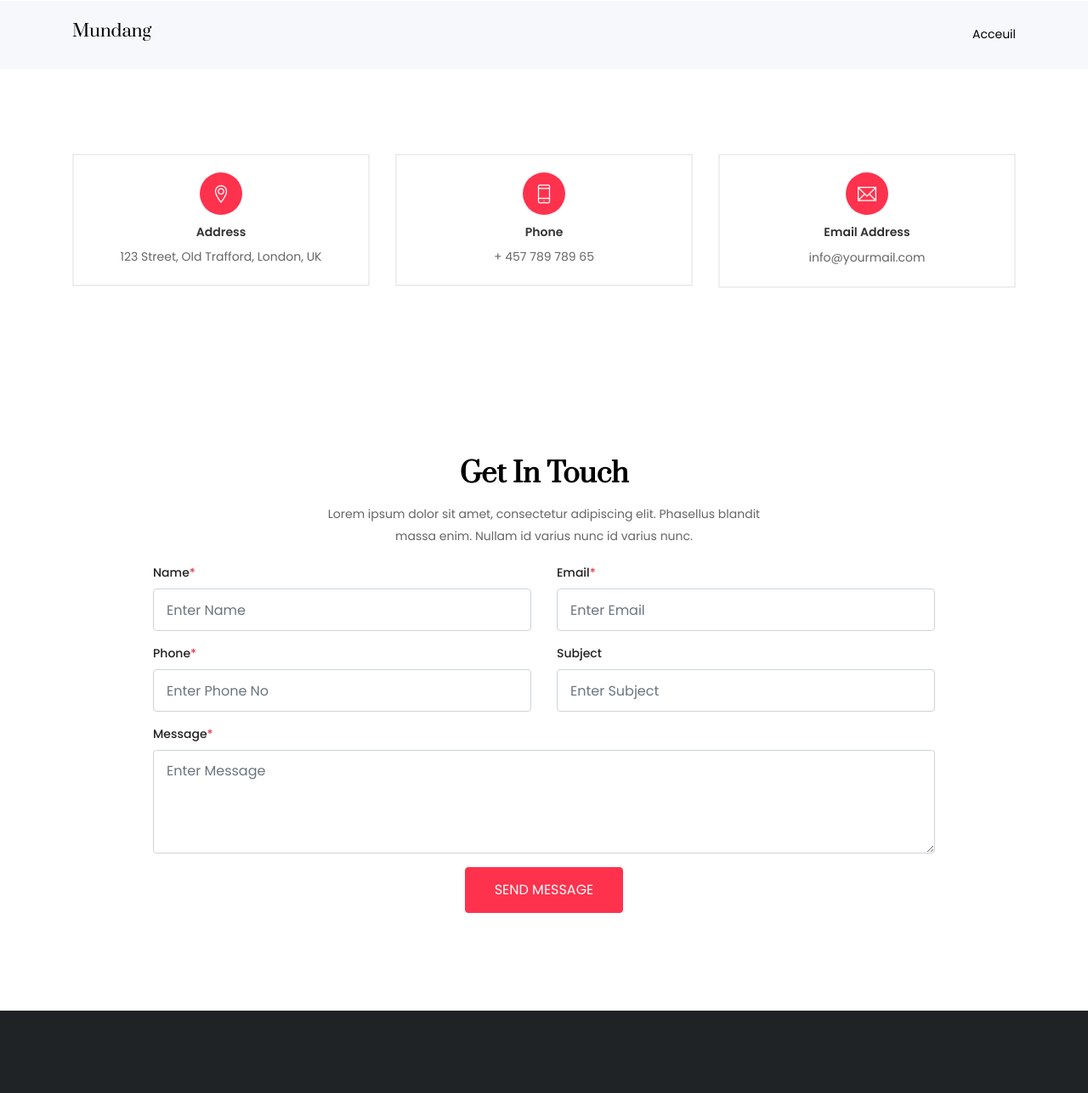
After one commit to mono57/mundang-backend, a Django app: page /contact/ in a window 1280 px wide. The commit adds this page. Shown: the part 367-1654 px from the top of the page at 85% size. Run offline with Django 3.2, Linux system fonts and the light colour scheme; some libraries are stand-ins or nearby versions; some web fonts are replaced.

Commit message:
feat(app): add contact & about pages

```diff
--- a/mundang/urls.py
+++ b/mundang/urls.py
@@ -3,11 +3,13 @@ from django.urls import path, include
 from django.conf import settings
 from django.conf.urls.static import static
 
-from mundang.views import IndexTemplateView, CountributeTemplateView
+from mundang.views import IndexTemplateView, CountributeTemplateView, AboutTemplateView, ContactTemplateView
 
 urlpatterns = [
     path('', IndexTemplateView.as_view(), name='home'),
     path('contribute/', CountributeTemplateView.as_view(), name='contribute'),
+    path('about/', AboutTemplateView.as_view(), name='about'),
+    path('contact/', ContactTemplateView.as_view(), name='contact'),
     path('blog/', include('blog.urls', namespace='blog')),
     path('api/quotes/', include('quotes.api.urls', namespace='api_quotes')),
     path('dashboard/', include('dashboard.urls', namespace='dashboard')),
--- a/mundang/views.py
+++ b/mundang/views.py
@@ -7,3 +7,9 @@ class IndexTemplateView(TemplateView):
 
 class CountributeTemplateView(TemplateView):
     template_name: str = 'contribute.html'
+
+class AboutTemplateView(TemplateView):
+    template_name: str = 'about.html'
+
+class ContactTemplateView(TemplateView):
+    template_name: str = 'contact.html'
--- a/templates/base/header.html
+++ b/templates/base/header.html
@@ -3,6 +3,9 @@
 {% url 'home' as home_url %}
 {% url 'blog:post_list' as blog_url %}
 {% url 'dashboard:home' as bashboard_url %}
+{% url 'contribute' as contribute_url %}
+{% url 'about' as about_url %}
+{% url 'contact' as contact_url %}
 
 <header class="header_wrap dark_skin fixed-top">
 	{% include "base/top_header.html" %}
@@ -17,10 +20,10 @@
                 <ul class="navbar-nav">
                     <li><a class="nav-link nav_item {% if request.path == home_url %}active{% endif %}" href="{{home_url}}">{% trans "Acceuil" %}</a></li>
                     <li><a class="nav-link nav_item {% if request.path == blog_url %}active{% endif %}" href="{{blog_url}}">{% trans "Blog" %}</a></li>
-                    <li><a class="nav-link nav_item" href="">{% trans "Dictionnaire" %}</a></li>
-                    <li><a class="nav-link nav_item" href="{% url 'contribute' %}">{% trans "Contribution" %}</a></li>
-                    <li><a class="nav-link nav_item" href="">{% trans "A propos" %}</a></li>
-                    <li><a class="nav-link nav_item" href="">{% trans "Contact" %}</a></li>
+                    <li><a class="nav-link nav_item {% if request.path == dico_url %}active{% endif %}" href="">{% trans "Dictionnaire" %}</a></li>
+                    <li><a class="nav-link nav_item {% if request.path == contribute_url %}active{% endif %}" href="{{contribute_url}}">{% trans "Contribution" %}</a></li>
+                    <li><a class="nav-link nav_item {% if request.path == about_url %}active{% endif %}" href="{{about_url}}">{% trans "A propos" %}</a></li>
+                    <li><a class="nav-link nav_item {% if request.path == contact_url %}active{% endif %}" href="{{contact_url}}">{% trans "Contact" %}</a></li>
                     {% if request.user.is_authenticated %}
                     <li class="dropdown">
                         <a data-toggle="dropdown" class="nav-link dropdown-toggle" href="#"><i class="fas fa-user-tie"></i> &ensp; {{request.user.get_full_name}}</a>
--- /dev/null
+++ b/templates/contact.html
@@ -0,0 +1,100 @@
+{% extends 'base_site.html' %}
+
+{% load i18n %}
+
+{% block title %}
+{% trans "Contact" %}
+{% endblock title %}
+
+{% block content %}
+{{ block.super }}
+
+<div class="section pb_70">
+    <div class="container">
+        <div class="row">
+            <div class="col-lg-4 col-md-6">
+            	<div class="contact_wrap contact_style1">
+                    <div class="contact_icon">
+                        <i class="ti-location-pin"></i>
+                    </div>
+                    <div class="contact_text">
+                        <span>Address</span>
+                        <p>123 Street, Old Trafford, London, UK</p>
+                    </div>
+                </div>
+            </div>
+            <div class="col-lg-4 col-md-6">
+            	<div class="contact_wrap contact_style1">
+                    <div class="contact_icon">
+                          <i class="ti-mobile"></i>
+                    </div>
+                    <div class="contact_text">
+                        <span>Phone</span>
+                        <p>+ 457 789 789 65</p>
+                    </div>
+                </div>
+            </div>
+            <div class="col-lg-4 col-md-6">
+            	<div class="contact_wrap contact_style1">
+                    <div class="contact_icon">
+                        <i class="ti-email"></i>
+                    </div>
+                    <div class="contact_text">
+                        <span>Email Address</span>
+                        <a href="mailto:info@sitename.com">info@yourmail.com</a>
+                    </div>
+                </div>
+            </div>
+        </div>
+    </div>
+</div>
+
+<div class="section">
+    <div class="container">
+    	<div class="row justify-content-center">
+        	<div class="col-lg-6 col-md-9">
+            	<div class="heading_s1 text-center">
+                	<h2>Get In touch</h2>
+                </div>
+                <p class="text-center">Lorem ipsum dolor sit amet, consectetur adipiscing elit. Phasellus blandit massa enim. Nullam id varius nunc id varius nunc.</p>
+            </div>
+        </div>
+        <div class="row justify-content-center">
+            <div class="col-md-10">
+            	<div class="field_form">
+                    <form method="post" name="enq">
+                        <div class="row">
+                            <div class="form-group col-md-6">
+                            	<label>Name<span class="required">*</span></label>
+                                <input required="" placeholder="Enter Name" id="first-name" class="form-control" name="name" type="text">
+                             </div>
+                            <div class="form-group col-md-6">
+                            	<label>Email<span class="required">*</span></label>
+                                <input required="" placeholder="Enter Email" id="email" class="form-control" name="email" type="email">
+                            </div>
+                            <div class="form-group col-md-6">
+                            	<label>Phone<span class="required">*</span></label>
+                                <input required="" placeholder="Enter Phone No" id="phone" class="form-control" name="phone" type="text">
+                            </div>
+                            <div class="form-group col-md-6">
+                            	<label>Subject</label>
+                                <input placeholder="Enter Subject" id="subject" class="form-control" name="subject" type="text">
+                            </div>
+                            <div class="form-group col-md-12">
+                            	<label>Message<span class="required">*</span></label>
+                                <textarea required="" placeholder="Enter Message" id="description" class="form-control" name="message" rows="4"></textarea>
+                            </div>
+                            <div class="col-md-12 text-center">
+                                <button type="submit" title="Submit Your Message!" class="btn btn-default" id="submitButton" name="submit" value="Submit">Send Message</button>
+                            </div>
+                            <div class="col-md-12">
+                                <div id="alert-msg" class="alert-msg text-center"></div>
+                            </div>
+                        </div>
+                    </form>
+                </div>
+            </div>
+        </div>
+    </div>
+</div>
+{% endblock content %}
```
Also changed, not shown: templates/about.html (added, +19 -0 lines).
